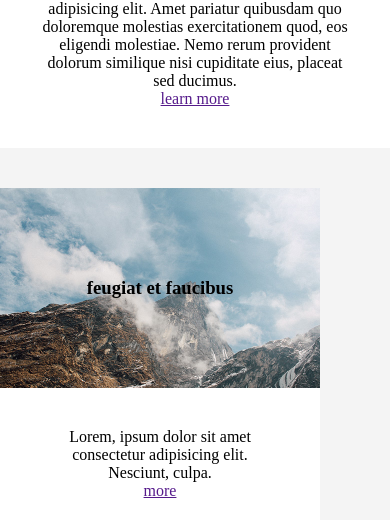
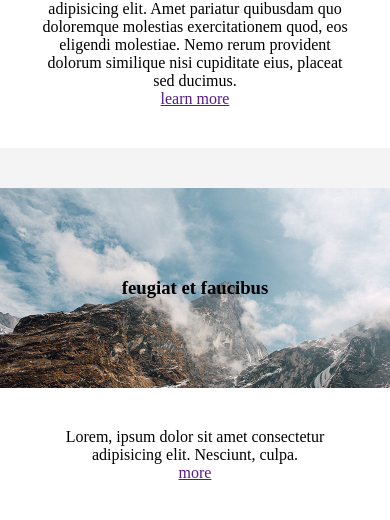
Before and after one commit to SamyPu/epilogue, a plain HTML site: page index.html in a window 390 px wide. Shown: the part 310-830 px from the top of the page. Drawn offline with Linux system fonts and the light colour scheme.

Commit message:
plop plop

```diff
--- a/src/style.sass
+++ b/src/style.sass
@@ -100,6 +100,8 @@ section
 @media (max-width: 576px)
     section
         margin: 0
+    .col
+        width: 100%
 @media (min-width: 576px) and (max-width: 914px)
     .col
         width: 100%
```
Also changed, not shown: public/css/style.css, 1 other file.
